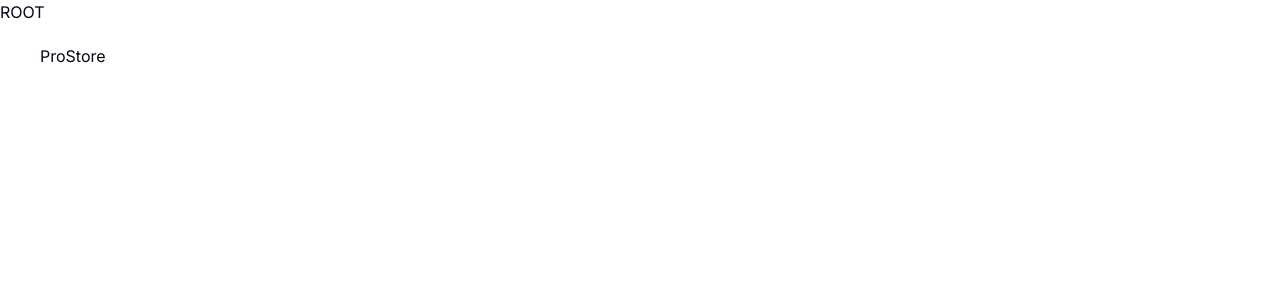
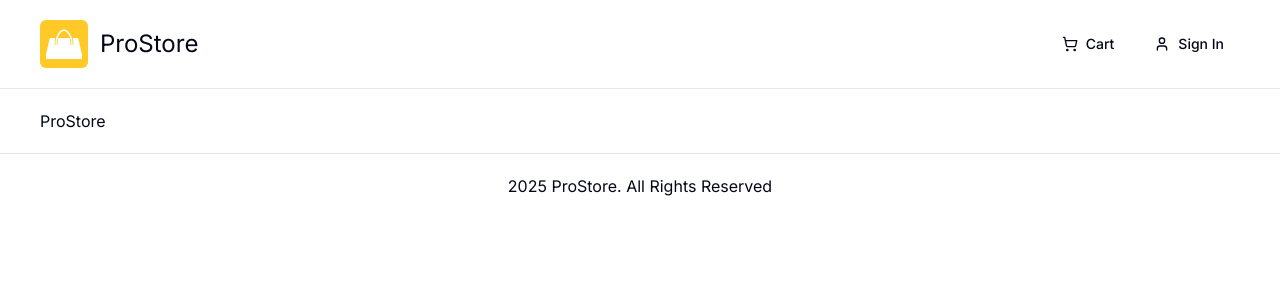
Before and after one commit to nhkhanq/ecommerce-web-nextjs, a Next.js app: page / in a window 1280 px wide. Shown: the top 300 px of the page. Built offline with nearby package versions, Linux system fonts and the light colour scheme; no server answers.

Commit message:
header & footer components

```diff
--- a/app/(root)/layout.tsx
+++ b/app/(root)/layout.tsx
@@ -1,3 +1,6 @@
+import Header from "@/components/shared/header";
+import Footer from "@/components/footer";
+
 export default function RootLayout({
     children,
   }: Readonly<{
@@ -5,10 +8,11 @@
   }>) {
     return (
       <div className="flex h-screen flex-col">
-        ROOT
+        <Header />
         <main className="flex-l wrapper">
             { children }
         </main>
+        <Footer />
       </div>
     );
   }
--- /dev/null
+++ b/components/footer.tsx
@@ -0,0 +1,15 @@
+import { APP_NAME } from '@/lib/constants';
+
+const Footer = () => {
+  const currentYear = new Date().getFullYear();
+
+  return (
+    <footer className='border-t'>
+      <div className='p-5 flex-center'>
+        {currentYear} {APP_NAME}. All Rights Reserved
+      </div>
+    </footer>
+  );
+};
+
+export default Footer;
--- /dev/null
+++ b/components/shared/header/index.tsx
@@ -0,0 +1,39 @@
+import { ShoppingCart, UserIcon } from 'lucide-react';
+import Image from 'next/image';
+import Link from 'next/link';
+import { Button } from '@/components/ui/button';
+import { APP_NAME } from '@/lib/constants';
+
+const Header = () => {
+    return ( <header className='w-full border-b'>
+        <div className="wrapper flex-between">
+            <div className="flex-start">
+                <Link href='/' className='flex-start'>
+                 <Image src='/images/logo.svg'
+                        alt={`${APP_NAME} logo` }
+                        height={48} width={48}
+                        priority={true}
+                    />
+                    <span className="hidden lg:block front-bold text-2xl ml-3">
+                        {APP_NAME}
+                    </span>
+                </Link>
+            </div>
+            <div className="space-x-2">
+                <Button asChild variant='ghost'>
+                    <Link href='/cart'>
+                    <ShoppingCart /> Cart
+                    </Link>
+                </Button>
+
+                <Button asChild variant='ghost'>
+                    <Link href='/sign-in'>
+                    <UserIcon /> Sign In
+                    </Link>
+                </Button>
+            </div>
+        </div>
+    </header> );
+}
+
+export default Header;
```
Also changed, not shown: 1 other file (tests, documents, lock files or other folders).
